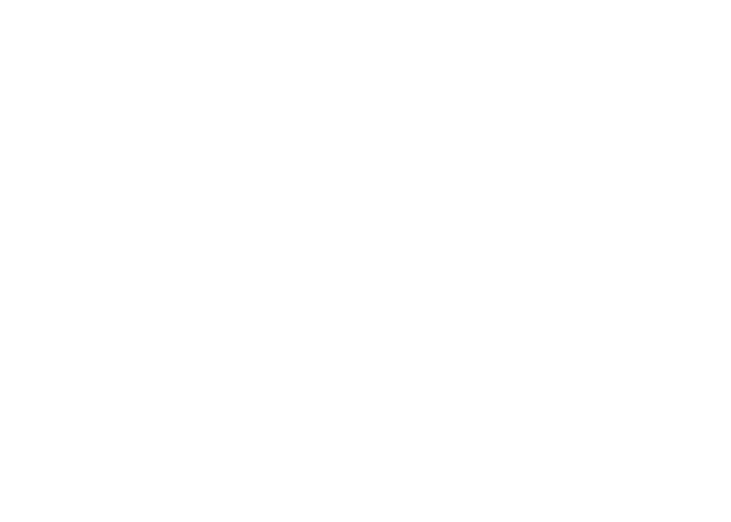
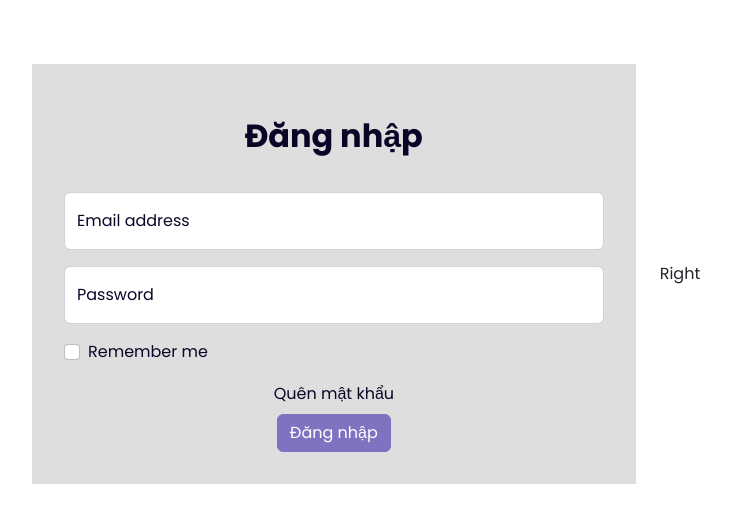
Before and after one commit to thanhhung270502/tutor-student-fe, a React (Create React App) app: page /login in a window 1280 px wide. Before the commit this address had no page. Shown: the top 522 px of the page, without its empty margins (82-813 px from the left). Built offline with nearby package versions, Linux system fonts and the light colour scheme.

Commit message:
Update Login #1

```diff
--- a/public/index.html
+++ b/public/index.html
@@ -25,6 +25,7 @@
   <title>React App</title>
   <link rel="preconnect" href="https://fonts.googleapis.com">
   <link rel="preconnect" href="https://fonts.gstatic.com" crossorigin>
+  <link href="https://cdn.jsdelivr.net/npm/bootstrap@5.2.2/dist/css/bootstrap.min.css" rel="stylesheet" integrity="sha384-Zenh87qX5JnK2Jl0vWa8Ck2rdkQ2Bzep5IDxbcnCeuOxjzrPF/et3URy9Bv1WTRi" crossorigin="anonymous">
 </head>
 
 <body>
@@ -40,6 +41,8 @@
       To begin the development, run `npm start` or `yarn start`.
       To create a production bundle, use `npm run build` or `yarn build`.
     -->
+    <script src="https://cdn.jsdelivr.net/npm/@popperjs/core@2.11.6/dist/umd/popper.min.js" integrity="sha384-oBqDVmMz9ATKxIep9tiCxS/Z9fNfEXiDAYTujMAeBAsjFuCZSmKbSSUnQlmh/jp3" crossorigin="anonymous"></script>
+    <script src="https://cdn.jsdelivr.net/npm/bootstrap@5.2.2/dist/js/bootstrap.min.js" integrity="sha384-IDwe1+LCz02ROU9k972gdyvl+AESN10+x7tBKgc9I5HFtuNz0wWnPclzo6p9vxnk" crossorigin="anonymous"></script>
 </body>
 
 </html>
--- a/src/components/GlobalStyles/GlobalStyles.scss
+++ b/src/components/GlobalStyles/GlobalStyles.scss
@@ -4,24 +4,28 @@
 // Import font
 // @import url();
 
-
 // Color
 :root {
     --red: #fe2c55;
-    --dark-yellow: #F3AC46;
-    --pink: #FF727D;
-    --green: #C0FAC7;
+    --dark-yellow: #f3ac46;
+    --pink: #ff727d;
+    --green: #c0fac7;
     --gray: #828282;
     --black: #090526;
-    --purple: #7D73C1;
+    --purple: #7d73c1;
+    --gray-light: #DEDEDE;
 }
 
 * {
     box-sizing: border-box;
     font-family: 'Poppins', sans-serif;
     font-weight: 400;
+    padding: 0;
+    margin: 0;
 }
 
-html {}
+html {
+}
 
-body {}
+body {
+}
--- /dev/null
+++ b/src/pages/Login/index.js
@@ -0,0 +1,55 @@
+import './login.scss';
+
+function Login() {
+    return (
+        <div className="sign__container">
+            <div className="container">
+                <div className="inner__container">
+                    <div className="row align-items-center">
+                        <div className="col-lg-7">
+                            <div className="login__left">
+                                <div className="sign__title">Đăng nhập</div>
+                                <div className="form-floating mb-3">
+                                    <input
+                                        type="email"
+                                        className="form-control"
+                                        id="floatingInput"
+                                        placeholder="name@example.com"
+                                    ></input>
+                                    <label for="floatingInput">Email address</label>
+                                </div>
+                                <div className="form-floating">
+                                    <input
+                                        type="password"
+                                        className="form-control"
+                                        id="floatingPassword"
+                                        placeholder="Password"
+                                    ></input>
+                                    <label for="floatingPassword">Password</label>
+                                </div>
+                                <div class="form-check mt-3">
+                                    <input
+                                        class="form-check-input"
+                                        type="checkbox"
+                                        value=""
+                                        id="flexCheckDefault"
+                                    ></input>
+                                    <label class="form-check-label" for="flexCheckDefault">
+                                        Remember me
+                                    </label>
+                                </div>
+                                <div className="text-center pt-3 forget_password">Quên mật khẩu</div>
+                                <div className="text-center pt-2">
+                                    <div className="btn btn-primary btn-purple">Đăng nhập</div>
+                                </div>
+                            </div>
+                        </div>
+                        <div className="col-lg-5">Right</div>
+                    </div>
+                </div>
+            </div>
+        </div>
+    );
+}
+
+export default Login;
--- /dev/null
+++ b/src/pages/Login/login.scss
@@ -0,0 +1,29 @@
+.sign__container {
+    padding: 2rem 0;
+}
+
+.inner__container {
+    padding: 2rem;
+}
+
+.login__left {
+    background-color: var(--gray-light);
+    color: var(--black);
+    padding: 2rem;
+}
+
+.sign__title {
+    font-weight: bold;
+    font-size: 2rem;
+    text-align: center;
+    padding: 1rem 0 2rem;
+
+    h1 {
+        color: aliceblue;
+    }
+}
+
+.btn-purple {
+    background-color: var(--purple);
+    border-color: var(--purple) ;
+}
--- /dev/null
+++ b/src/pages/Signin/index.js
@@ -0,0 +1,18 @@
+import "./signin.scss";
+
+
+
+function SignIn() {
+    return (
+        <div className="card" style="width: 18rem;">
+            <img src="..." className="card-img-top" alt="..."></img>
+            <div className="card-body">
+                <h5 className="card-title">Card title</h5>
+                <p className="card-text">Some quick example text to build on the card title and make up the bulk of the card's content.</p>
+                <a href="#" className="btn btn-primary">Go somewhere</a>
+            </div>
+        </div>
+    );
+}
+
+export default SignIn;
--- a/src/routes/index.js
+++ b/src/routes/index.js
@@ -3,6 +3,8 @@
 
 // Pages
 import Home from '~/pages/Home';
+import Login from '~/pages/Login';
+import SignIn from '~/pages/Signin';
 import Test from '~/pages/Test';
 import Upload from '~/pages/Upload';
 
@@ -25,6 +27,17 @@
         component: Upload,
         layout: null,
     },
+    // http://localhost:3000/login
+    {
+        path: '/login',
+        component: Login,
+        layout: null,
+    },
+    {
+        path: '/signin',
+        component: SignIn,
+        layout: null,
+    },
 ];
 
 // Sau khi đăng nhập với vào được
```
Also changed, not shown: src/pages/Signin/signin.scss (added).
